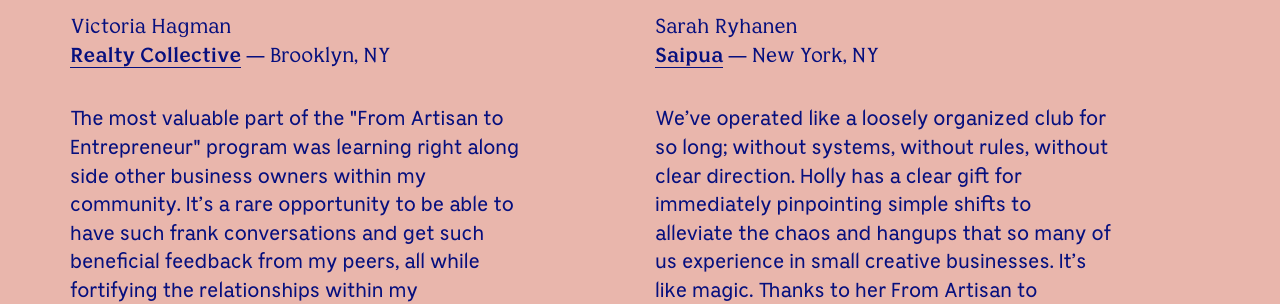
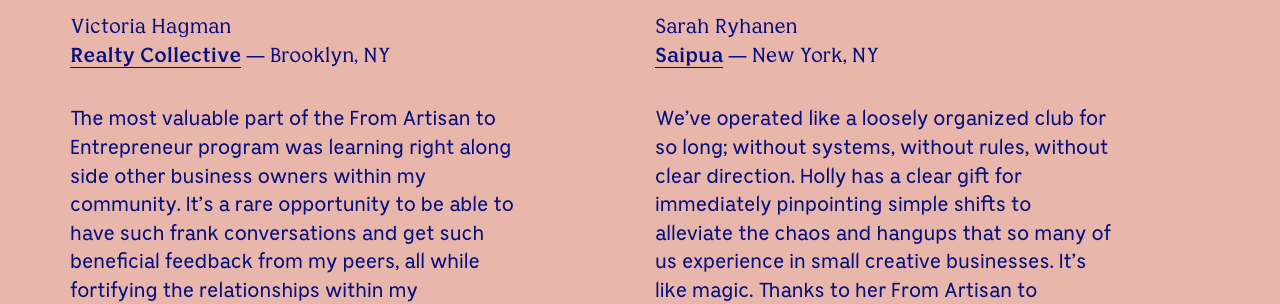
Before and after one commit to hollyhoward78/ask-holly-how, a Jekyll site: the page built from _pages/about.md, in a window 1280 px wide and 900 px high, scrolled down 1102 px. Shown: the part 150-454 px from the top of the window. Built offline with Jekyll 4.4.1, drawn with Linux system fonts in a browser that asks for light colours; some of the changed text lies outside the part shown.

```diff
--- a/_pages/about.md
+++ b/_pages/about.md
@@ -95,8 +95,8 @@ testimonials:
       business-location: 'Brooklyn, NY'
       business-name: Realty Collective
       name: Victoria Hagman
-      text: >-
-        The most valuable part of the "From Artisan to Entrepreneur" program was
+      text: |
+        The most valuable part of the From Artisan to Entrepreneur program was
         learning right along side other business owners within my community.
         It’s a rare opportunity to be able to have such frank conversations and
         get such beneficial feedback from my peers, all while fortifying the
```
